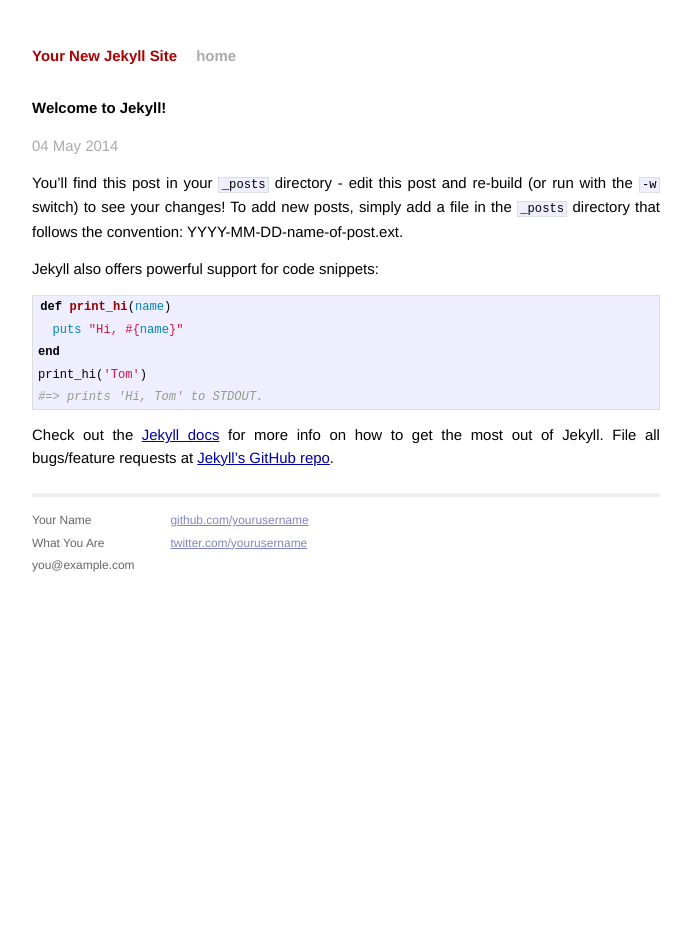
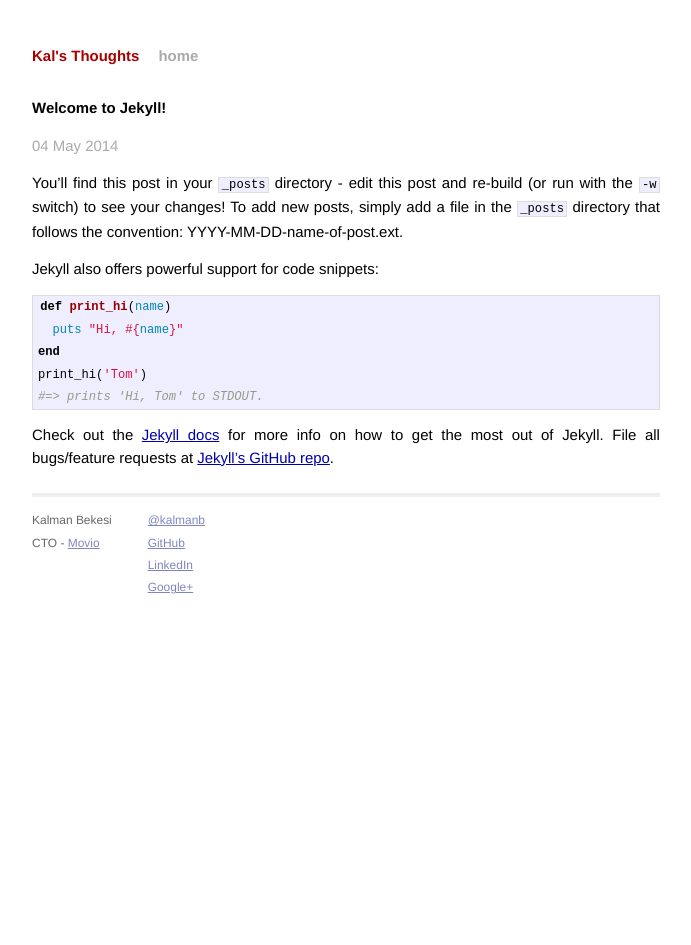
Before and after one commit to kalmanb/kalmanb.github.io, a Jekyll site: the page built from _posts/2014-05-04-welcome-to-jekyll.markdown, in a window 1280 px wide. Shown: the whole page, without its empty margins (294-985 px from the left). Built offline with Jekyll 4.4.1, drawn with Linux system fonts in a browser that asks for light colours; Markdown is read by kramdown in place of the engine named in the settings.

Commit message:
Update contact details

```diff
--- a/_config.yml
+++ b/_config.yml
@@ -1,3 +1,3 @@
-name: Your New Jekyll Site
+name: Kal's Thoughts
 markdown: redcarpet
 pygments: true
--- a/_layouts/default.html
+++ b/_layouts/default.html
@@ -26,15 +26,16 @@
           <div class="footer">
             <div class="contact">
               <p>
-                Your Name<br />
-                What You Are<br />
-                you@example.com
+                Kalman Bekesi<br />
+                CTO - <a href="http://movio.co">Movio</a><br />
               </p>
             </div>
             <div class="contact">
               <p>
-                <a href="https://github.com/yourusername">github.com/yourusername</a><br />
-                <a href="https://twitter.com/yourusername">twitter.com/yourusername</a><br />
+                <a href="https://twitter.com/kalmanb">@kalmanb</a><br />
+                <a href="https://github.com/kalmanb">GitHub</a><br />
+                <a href="http://nz.linkedin.com/in/kalmanbekesi/">LinkedIn</a><br />
+                <a href="http://google.com/+KalmanBekesi">Google+</a><br />
               </p>
             </div>
           </div>
```
